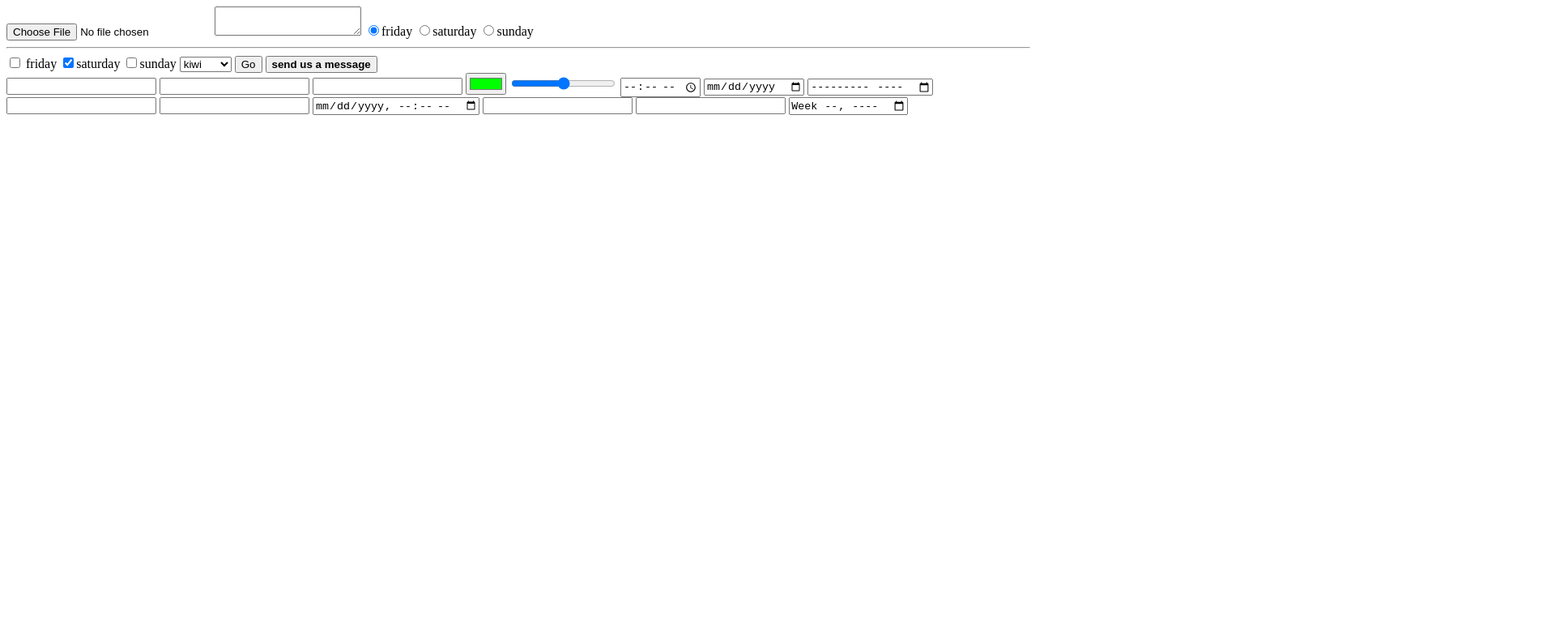
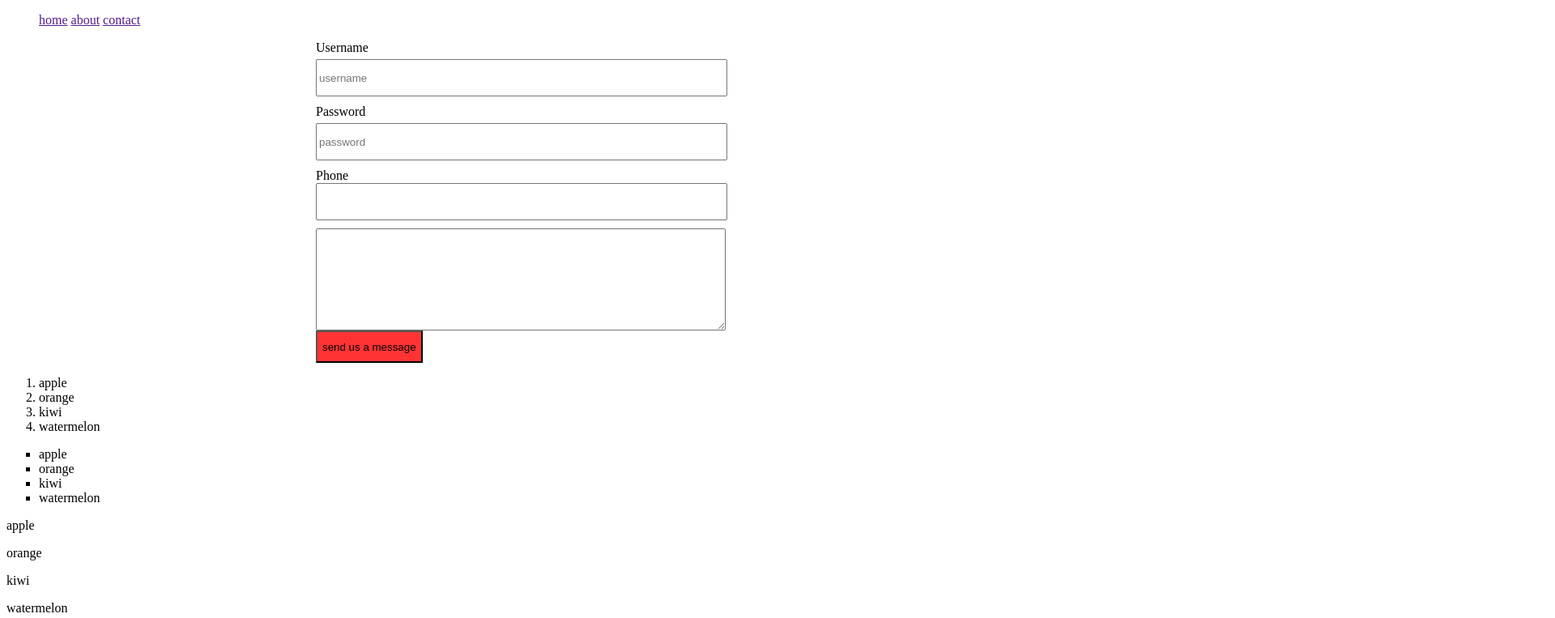
Before and after one commit to biigii/october2023project11, a plain HTML site: page index.html in a window 1280 px wide. Shown: the top 763 px of the page at 81% size, 1920 px wide, since content can reach past the window. Drawn offline with Linux system fonts and the light colour scheme.

Commit message:
list and form 2

```diff
--- /dev/null
+++ b/assets/scss/main.scss
@@ -0,0 +1,39 @@
+.form {
+  max-width: 500px;
+  margin: 0 auto;
+  input[type="text"],
+  input[type="password"],
+  input[type="tel"] {
+    display: block;
+    width: 100%;
+    margin-bottom: 10px;
+    height: 40px;
+  }
+  label {
+    text-transform: capitalize;
+    display: block;
+    margin-bottom: 5px;
+  }
+
+  textarea {
+    display: block;
+    width: 100%;
+    height: 120px;
+  }
+
+  input[type="submit"] {
+    background-color: #f33;
+    height: 40px;
+  }
+}
+
+nav ul {
+  list-style-type: none;
+  li {
+    display: inline-block;
+  }
+}
+
+.list {
+  list-style-type: square;
+}
--- a/index.html
+++ b/index.html
@@ -15,54 +15,76 @@
   </head>
   <body>
 
-    <form >
-      <input type="file">
-      <!-- <textarea name="comments" cols="50" rows="10"></textarea> -->
-      <textarea name="comments"></textarea>
-      <input type="radio" name="day" value="fri" checked>friday
-      <!-- input[type="radio"]*2 -->
-      <input type="radio" name="day" value="sat">saturday
-      <input type="radio" name="day" value="sun">sunday
-      <!-- day=sun -->
-      <hr>
-      <!-- input[type=checkbox]*3 -->
-      <input type="checkbox" name="day"> friday
-      <input type="checkbox" name="day" checked>saturday
-      <input type="checkbox" name="day">sunday
+    <!-- <header>
+      <nav>
+        <a href=""></a>
+        <a href=""></a>
+        <a href=""></a>
+      </nav>
+    </header> -->
 
-      <select name="fruit">
-        <option value="">-</option>
-        <option value="apple" >apple</option>
-        <option value="orange">orange</option>
-        <option value="kiwi" selected>kiwi</option>
-        <!-- fruit=kiwi -->
-      </select>
+    <header>
+      <nav>
+        <ul>
+          <li><a href="">home</a></li>
+          <li><a href="">about</a></li>
+          <li><a href="">contact</a></li>
+        </ul>
+      </nav>
+    </header>
 
-      <input type="submit" value="Go">
-      <button name="submit">
-        <strong>send us a message</strong>
-      </button>
-    </form>
+  <form class="form">
 
-    <form>
-      <input type="text" name="myword">
-      <!--  myword=hello world -->
-      <input type="email" name="email">
-      <!-- email=email@email.com -->
-      <input type="password">
-      <input type="color" value="#00ff00">
-      <input type="range" step="3" min="10" max="100">
-      <input type="time">
-      <input type="date">
-      <input type="month">
-      <input type="search">
-      <input type="url">
-      <input type="datetime-local">
-      <input type="number">
+    <label for="name">username</label>
+    <input id="name" type="text" placeholder="username">
+
+    <label for="pass">password</label>
+    <input id="pass" type="password" placeholder="password">
+
+    <label>phone
       <input type="tel">
-      <input type="week" name="">
-    </form>
+    </label>
 
+    <textarea></textarea>
+
+    <input type="submit" value="send us a message">
+  </form>
+
+  <!-- list -->
+
+  <ol>
+    <li>apple</li>
+    <li>orange</li>
+    <li>kiwi</li>
+    <li>watermelon</li>
+  </ol>
+
+  <ul class="list">
+    <li>apple</li>
+    <li>orange</li>
+    <li>kiwi</li>
+    <li>watermelon</li>
+  </ul>
+
+  <p>apple</p>
+  <p>orange</p>
+  <p>kiwi</p>
+  <p>watermelon</p>
+
+  <figure>
+    <ul>
+      <li><img src="https://picsum.photos/201" alt=""></li>
+      <li><img src="https://picsum.photos/202" alt=""></li>
+      <li><img src="https://picsum.photos/203" alt=""></li>
+      <li><img src="https://picsum.photos/204" alt=""></li>
+      <li><img src="https://picsum.photos/205" alt=""></li>
+      <li><img src="https://picsum.photos/206" alt=""></li>
+      <li><img src="https://picsum.photos/207" alt=""></li>
+      <li><img src="https://picsum.photos/208" alt=""></li>
+      <li><img src="https://picsum.photos/209" alt=""></li>
+      <li><img src="https://picsum.photos/2010" alt=""></li>
+    </ul>
+  </figure>
 
   </body>
 
```
Also changed, not shown: assets/css/main.min.css, 1 other file.
